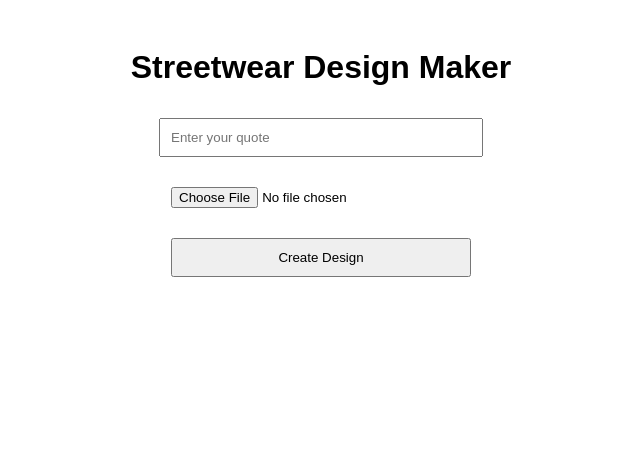
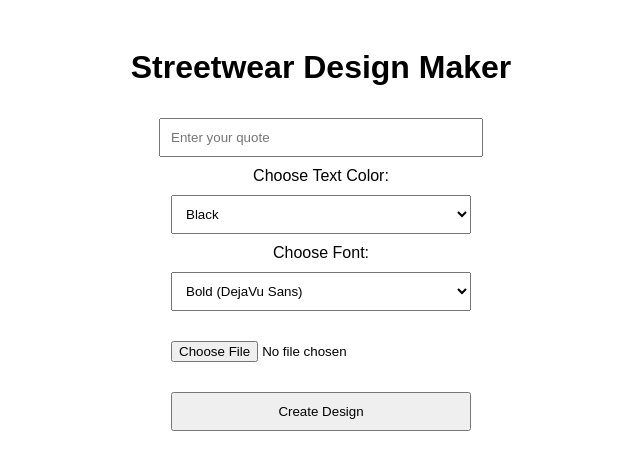
Before and after one commit to ill-Lifestyle/streewear-web-app, a Flask app: page / in a window 1280 px wide. Shown: the top 470 px of the page, without its empty margins (319-959 px from the left). Run offline with Flask 3, Linux system fonts and the light colour scheme.

Commit message:
Add files via upload

```diff
--- a/app.py
+++ b/app.py
@@ -12,8 +12,10 @@ os.makedirs(OUTPUT_FOLDER, exist_ok=True)
 @app.route("/", methods=["GET", "POST"])
 def index():
     if request.method == "POST":
-        # Get text and uploaded image from form
+        # Get text, color, font, and uploaded image from form
         quote = request.form.get("quote", "Your Text Here")
+        text_color = request.form.get("color", "black")
+        font_choice = request.form.get("font", "DejaVuSans-Bold.ttf")
         file = request.files.get("image")
         image_path = None
         if file:
@@ -21,27 +23,27 @@ def index():
             file.save(image_path)
 
         # Create the design
-        output_path = os.path.join(OUTPUT_FOLDER, "streetwear_mockup.jpg")
-        create_streetwear_design(image_path, quote, output_path)
-        return send_file(output_path, mimetype="image/jpeg", as_attachment=True)
+        output_path = os.path.join(OUTPUT_FOLDER, "streetwear_mockup.png")
+        create_streetwear_design(image_path, quote, output_path, text_color, font_choice)
+        return send_file(output_path, mimetype="image/png", as_attachment=True)
 
     return render_template("index.html")
 
-def create_streetwear_design(image_path=None, quote="Your Text Here", output_name="streetwear_mockup.jpg"):
+def create_streetwear_design(image_path=None, quote="Your Text Here", output_name="streetwear_mockup.png", text_color="black", font_choice="DejaVuSans-Bold.ttf"):
     canvas_width, canvas_height = 1000, 1200
-    canvas = Image.new("RGB", (canvas_width, canvas_height), "white")
+    canvas = Image.new("RGBA", (canvas_width, canvas_height), (255, 255, 255, 0))  # Transparent background
     draw = ImageDraw.Draw(canvas)
 
     # Add image if uploaded
     if image_path and os.path.exists(image_path):
-        input_image = Image.open(image_path)
+        input_image = Image.open(image_path).convert("RGBA")
         input_image.thumbnail((800, 600))
         img_x = (canvas_width - input_image.width) // 2
         img_y = 200
-        canvas.paste(input_image, (img_x, img_y))
+        canvas.paste(input_image, (img_x, img_y), input_image)
 
     # Add text
-    font_path = "/usr/share/fonts/truetype/dejavu/DejaVuSans-Bold.ttf"
+    font_path = f"/usr/share/fonts/truetype/dejavu/{font_choice}"
     try:
         font = ImageFont.truetype(font_path, 40)
     except:
@@ -52,9 +54,9 @@ def create_streetwear_design(image_path=None, quote="Your Text Here", output_nam
     quote_height = text_bbox[3] - text_bbox[1]
     quote_x = (canvas_width - quote_width) // 2
     quote_y = 850 if image_path else (canvas_height - quote_height) // 2
-    draw.text((quote_x, quote_y), quote, fill="black", font=font)
+    draw.text((quote_x, quote_y), quote, fill=text_color, font=font)
 
-    canvas.save(output_name)
+    canvas.save(output_name, "PNG")
 
 if __name__ == "__main__":
     app.run(debug=True)
--- a/templates/index.html
+++ b/templates/index.html
@@ -8,13 +8,27 @@
     <style>
         body { font-family: Arial, sans-serif; text-align: center; padding: 20px; }
         form { margin: 20px auto; }
-        input, button { margin: 10px; padding: 10px; width: 80%; max-width: 300px; }
+        input, button, select { margin: 10px; padding: 10px; width: 80%; max-width: 300px; }
     </style>
 </head>
 <body>
     <h1>Streetwear Design Maker</h1>
     <form method="POST" enctype="multipart/form-data">
         <input type="text" name="quote" placeholder="Enter your quote" required><br>
+        <label for="color">Choose Text Color:</label><br>
+        <select name="color" id="color">
+            <option value="black">Black</option>
+            <option value="white">White</option>
+            <option value="red">Red</option>
+            <option value="blue">Blue</option>
+        </select><br>
+        <label for="font">Choose Font:</label><br>
+        <select name="font" id="font">
+            <option value="DejaVuSans-Bold.ttf">Bold (DejaVu Sans)</option>
+            <option value="DejaVuSans.ttf">Regular (DejaVu Sans)</option>
+            <option value="DejaVuSerif-Bold.ttf">Serif Bold (DejaVu Serif)</option>
+            <option value="DejaVuSerif.ttf">Serif Regular (DejaVu Serif)</option>
+        </select><br>
         <input type="file" name="image" accept="image/*"><br>
         <button type="submit">Create Design</button>
     </form>
```
